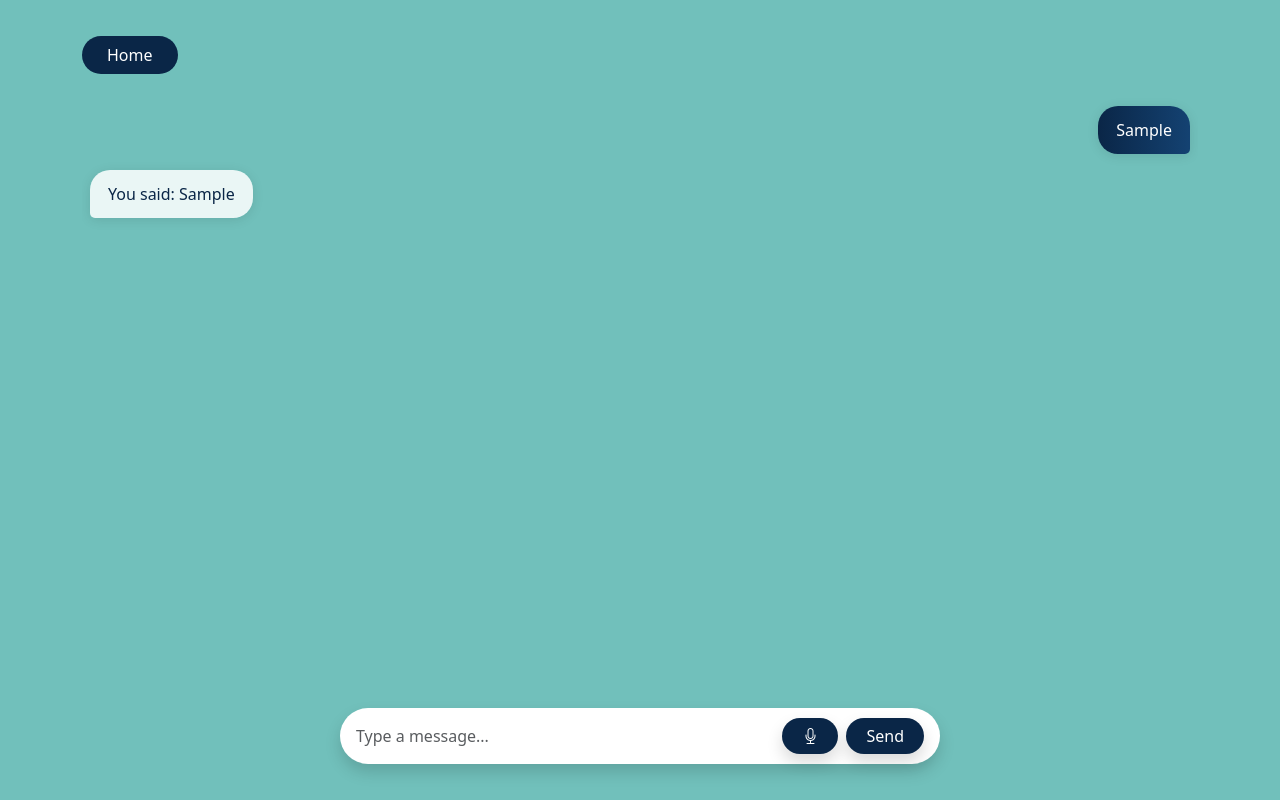
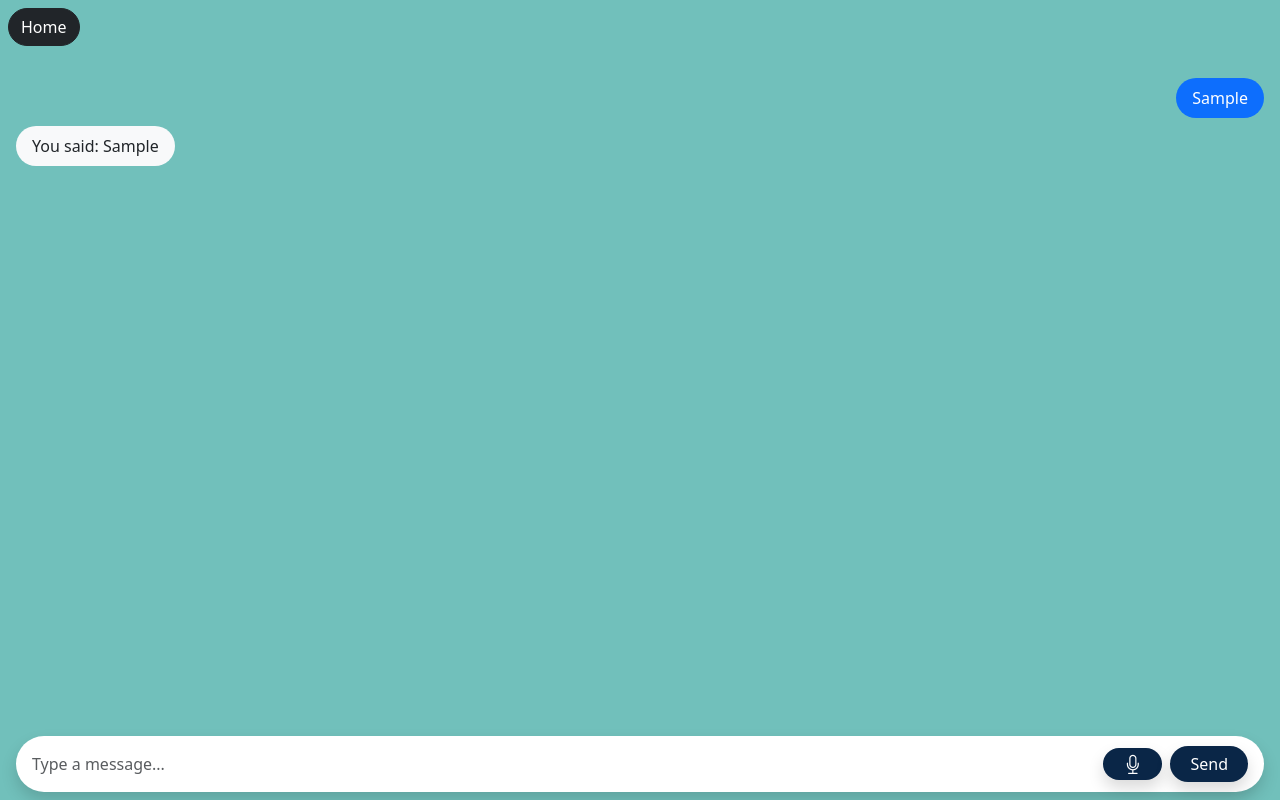
Before and after one commit to Migara1212/migara-s-chat-bot, a React (Create React App) app: page /chat in a window 1280 px wide. Both pictures are taken after typing "Sample" into the empty fields and a click on the button "Send". Built offline with nearby package versions, Linux system fonts and the light colour scheme.

Commit message:
Updated ChatPage UI and voice button behavior

```diff
--- a/src/App.js
+++ b/src/App.js
@@ -3,6 +3,7 @@ import React from "react";
 import { BrowserRouter as Router, Routes, Route } from "react-router-dom";
 import HomePage from "./pages/HomePage";
 import ChatPage from "./pages/ChatPage";
+import "bootstrap-icons/font/bootstrap-icons.css";
 
 function App() {
   return (
--- a/src/components/ChatInput.js
+++ b/src/components/ChatInput.js
@@ -3,9 +3,8 @@ import React, { useState, useRef } from "react";
 function ChatInput({ onSend, enableVoice = false }) {
   const [input, setInput] = useState("");
   const [isListening, setIsListening] = useState(false);
-  const recognitionRef = useRef(null); // Store recognition instance
+  const recognitionRef = useRef(null);
 
-  // Handle sending text
   const handleSend = () => {
     if (input.trim()) {
       onSend(input.trim());
@@ -13,35 +12,25 @@ function ChatInput({ onSend, enableVoice = false }) {
     }
   };
 
-  // Toggle voice input
   const handleVoiceInput = () => {
     if (!enableVoice) return;
 
-    // Initialize only once
     if (!recognitionRef.current) {
       const SpeechRecognition =
         window.SpeechRecognition || window.webkitSpeechRecognition;
       recognitionRef.current = new SpeechRecognition();
       recognitionRef.current.lang = "en-US";
-      recognitionRef.current.continuous = false;
 
-      // When voice is recognized
       recognitionRef.current.onresult = (event) => {
         const voiceText = event.results[0][0].transcript;
         setInput(voiceText);
         setIsListening(false);
       };
 
-      recognitionRef.current.onerror = () => {
-        setIsListening(false);
-      };
-
-      recognitionRef.current.onend = () => {
-        setIsListening(false);
-      };
+      recognitionRef.current.onerror = () => setIsListening(false);
+      recognitionRef.current.onend = () => setIsListening(false);
     }
 
-    // Toggle on/off
     if (isListening) {
       recognitionRef.current.stop();
       setIsListening(false);
@@ -55,41 +44,42 @@ function ChatInput({ onSend, enableVoice = false }) {
     <div className="d-flex justify-content-center px-2">
       <div
         className="d-flex flex-grow-1 align-items-center gap-2 px-3 py-2 shadow rounded-pill"
-        style={{
-          maxWidth: "600px",
-          backgroundColor: "#ffffff",
-        }}
+        style={{ maxWidth: "100%", backgroundColor: "#ffffff" }}
       >
         <input
           type="text"
           className="form-control border-0 shadow-none"
-          style={{
-            backgroundColor: "transparent",
-            padding: "8px 0",
-          }}
+          style={{ backgroundColor: "transparent", padding: "8px 0" }}
           value={input}
           onChange={(e) => setInput(e.target.value)}
           onKeyDown={(e) => e.key === "Enter" && handleSend()}
           placeholder="Type a message..."
         />
 
-        {/* Voice Button Styled Like Send Button */}
+        {/* Voice Button */}
         {enableVoice && (
           <button
+            onClick={handleVoiceInput}
             className="btn text-white border-0 shadow d-flex align-items-center justify-content-center"
-            onClick={handleVoiceInput}
             style={{
               backgroundColor: "#0A2647",
               borderRadius: "30px",
               padding: "6px 20px",
+              fontSize: "1rem",
               transition: "background-color 0.3s ease",
-              fontSize: "1rem",
             }}
-            onMouseOver={(e) => (e.target.style.backgroundColor = "#144272")}
-            onMouseOut={(e) => (e.target.style.backgroundColor = "#0A2647")}
+            onMouseOver={(e) =>
+              (e.currentTarget.style.backgroundColor = "#144272")
+            }
+            onMouseOut={(e) =>
+              (e.currentTarget.style.backgroundColor = "#0A2647")
+            }
             title={isListening ? "Stop Listening" : "Start Voice Input"}
           >
-            <i className={`bi ${isListening ? "bi-mic-fill" : "bi-mic"}`}></i>
+            <i
+              className={`bi ${isListening ? "bi-mic-fill" : "bi-mic"}`}
+              style={{ fontSize: "1.2rem", display: "block", lineHeight: 1 }}
+            ></i>
           </button>
         )}
 
@@ -103,8 +93,12 @@ function ChatInput({ onSend, enableVoice = false }) {
             transition: "background-color 0.3s ease",
           }}
           onClick={handleSend}
-          onMouseOver={(e) => (e.target.style.backgroundColor = "#144272")}
-          onMouseOut={(e) => (e.target.style.backgroundColor = "#0A2647")}
+          onMouseOver={(e) =>
+            (e.currentTarget.style.backgroundColor = "#144272")
+          }
+          onMouseOut={(e) =>
+            (e.currentTarget.style.backgroundColor = "#0A2647")
+          }
         >
           Send
         </button>
--- a/src/components/ChatMessage.js
+++ b/src/components/ChatMessage.js
@@ -1,36 +1,23 @@
 import React from "react";
-import { motion } from "framer-motion";
 
 function ChatMessage({ message }) {
   const isUser = message.sender === "user";
 
   return (
-    <motion.div
-      className="d-flex mb-3"
-      style={{
-        justifyContent: isUser ? "flex-end" : "flex-start",
-      }}
-      initial={{ opacity: 0, y: 20 }}
-      animate={{ opacity: 1, y: 0 }}
-      transition={{ duration: 0.3, ease: "easeOut" }}
+    <div
+      className={`d-flex ${
+        isUser ? "justify-content-end" : "justify-content-start"
+      } mb-2`}
     >
       <div
-        style={{
-          maxWidth: "75%",
-          background: isUser
-            ? "linear-gradient(to right, #0A2647, #144272)"
-            : "rgba(255, 255, 255, 0.85)",
-          color: isUser ? "#fff" : "#0A2647",
-          padding: "12px 18px",
-          borderRadius: isUser ? "20px 20px 5px 20px" : "20px 20px 20px 5px",
-          fontSize: "1rem",
-          lineHeight: "1.5",
-          boxShadow: "0 2px 12px rgba(0,0,0,0.1)",
-        }}
+        className={`p-2 px-3 rounded-pill ${
+          isUser ? "bg-primary text-white" : "bg-light text-dark"
+        }`}
+        style={{ maxWidth: "80%" }}
       >
         {message.text}
       </div>
-    </motion.div>
+    </div>
   );
 }
 
--- a/src/pages/ChatPage.js
+++ b/src/pages/ChatPage.js
@@ -13,9 +13,8 @@ function ChatPage() {
     const botMessage = { sender: "bot", text: `You said: ${text}` };
     setMessages((prev) => [...prev, userMessage, botMessage]);
 
-    // Voice output for bot message
     if ("speechSynthesis" in window) {
-      window.speechSynthesis.cancel(); // stop any current speech
+      window.speechSynthesis.cancel();
       const utterance = new SpeechSynthesisUtterance(botMessage.text);
       utterance.lang = "en-US";
       utterance.rate = 1;
@@ -32,45 +31,23 @@ function ChatPage() {
 
   return (
     <div
-      className="d-flex flex-column"
-      style={{
-        height: "100vh",
-        width: "100vw",
-        backgroundColor: "#71C0BB",
-        display: "flex",
-        alignItems: "center",
-        justifyContent: "center",
-        padding: "20px",
-        boxSizing: "border-box",
-        position: "relative",
-      }}
-    >
-      <div
-        className="container py-3 d-flex flex-column"
-        style={{ height: "100%" }}
+      className="container-fluid d-flex flex-column justify-content-between p-2"
+      style={{ minHeight: "100vh", backgroundColor: "#71C0BB" }}
     >
       {/* Home Button */}
       <button
-          className="btn mb-3 rounded-pill px-4"
-          style={{
-            backgroundColor: "#0A2647",
-            color: "#fff",
-            width: "fit-content",
-          }}
+        className="btn btn-dark rounded-pill mb-3"
+        style={{ width: "fit-content" }}
         onClick={() => navigate("/")}
-          onMouseOver={(e) => (e.target.style.backgroundColor = "#144272")}
-          onMouseOut={(e) => (e.target.style.backgroundColor = "#0A2647")}
       >
         Home
       </button>
 
-        {/* Scrollable Message Area */}
+      {/* Chat Messages */}
       <div
         ref={scrollRef}
         className="flex-grow-1 overflow-auto px-2 py-3 hide-scrollbar"
-          style={{
-            borderRadius: "10px",
-          }}
+        style={{ borderRadius: "10px" }}
       >
         <style>{`
           .hide-scrollbar::-webkit-scrollbar { display: none; }
@@ -82,10 +59,9 @@ function ChatPage() {
         ))}
       </div>
 
-        {/* Input Bar Fixed at Bottom with Voice Enabled */}
+      {/* Chat Input */}
       <div className="pt-3">
         <ChatInput onSend={handleSend} enableVoice={true} />
-        </div>
       </div>
     </div>
   );
```
Lines whose indentation alone changed are shown as unchanged.
